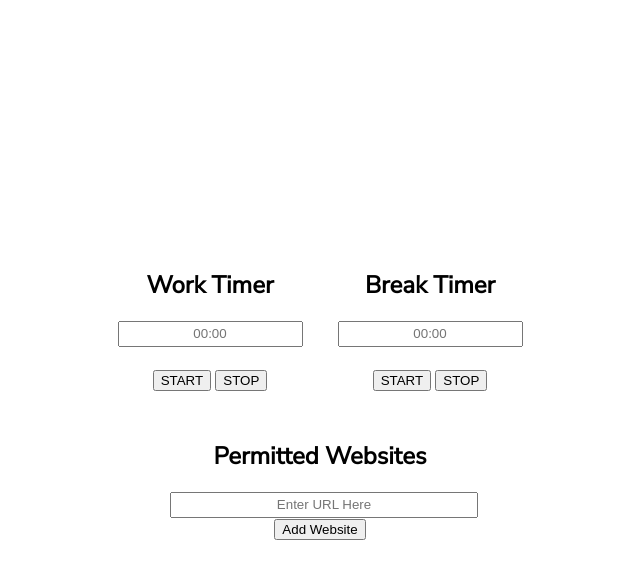
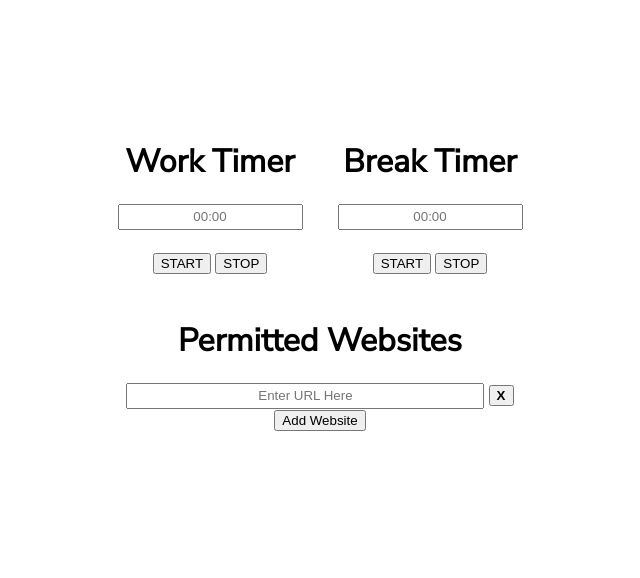
Before and after one commit to weeevo/Study-Buddy, a browser extension: page index.html in a window 1280 px wide. Shown: the whole page, without its empty margins (320-960 px from the left). Drawn offline with Linux system fonts and the light colour scheme.

Commit message:
add x button, small QOL changes

```diff
--- a/index.html
+++ b/index.html
@@ -3,25 +3,33 @@
 <head>
     <meta name="viewport" content="width=device-width, initial-scale=1.0">
     <title>Study Buddy Options</title>
-    <link rel="stylesheet" href="https://fonts.googleapis.com/css?family=Nunito+Sans"> <!--changing the font to nunito sans-->
+    <!--changing the font to nunito sans-->
+    <link rel="stylesheet" href="https://fonts.googleapis.com/css?family=Nunito+Sans">
     <style>
+        /* element styles */
         body {
             font-family: 'Nunito Sans', sans-serif;
             margin: 0;
             padding: 0;
-            height: 100vh;
+            height: 70vh;
             display: flex;
             flex-direction: column;
             justify-content: center;
             align-items: center;
         }
 
+        button {
+            justify-content: center;
+            align-items: center;
+        }
+
+        /* class styles */
         .row {
             display: flex;
             justify-content: center;
             align-items: center;
             width: 100%;
-            height: 20%;
+            height: 30%;
         }
 
         .textboxtop {
@@ -31,14 +39,9 @@
         }
 
         .textboxbottom {
-            width: 300px;
+            width: 400px;
             padding: 10px;
             text-align: center;
-        }
-
-        button {
-            justify-content: center;
-            align-items: center;
         }
 
         .timer_input {
@@ -48,23 +51,24 @@
 
         .website_input {
             text-align: center;
-            width: 300px;
+            width: 350px;
             height: 20px;
         }
     </style>
 </head>
 <body>
     <div class="row">
+        <!-- work timer -->
         <div class="textboxtop">
-            <h2>Work Timer</h2>
+            <h1>Work Timer</h1>
             <input class="timer_input" type="text" placeholder="00:00">
             <br> <br>
             <button>START</button>
             <button>STOP</button>
         </div>
-
+        <!-- break timer -->
         <div class="textboxtop">
-            <h2>Break Timer</h2>
+            <h1>Break Timer</h1>
             <input class="timer_input" type="text" placeholder="00:00">
             <br> <br>
             <button>START</button>
@@ -72,9 +76,11 @@
         </div>
     </div>
     <div class="row">
+        <!-- permitted websites -->
         <div class="textboxbottom">
-            <h2>Permitted Websites</h2>
+            <h1>Permitted Websites</h1>
             <input class="website_input" type="text" placeholder="Enter URL Here">
+            <button><strong>X</strong></button>
             <button>Add Website</button>
         </div>
     </div>
```
